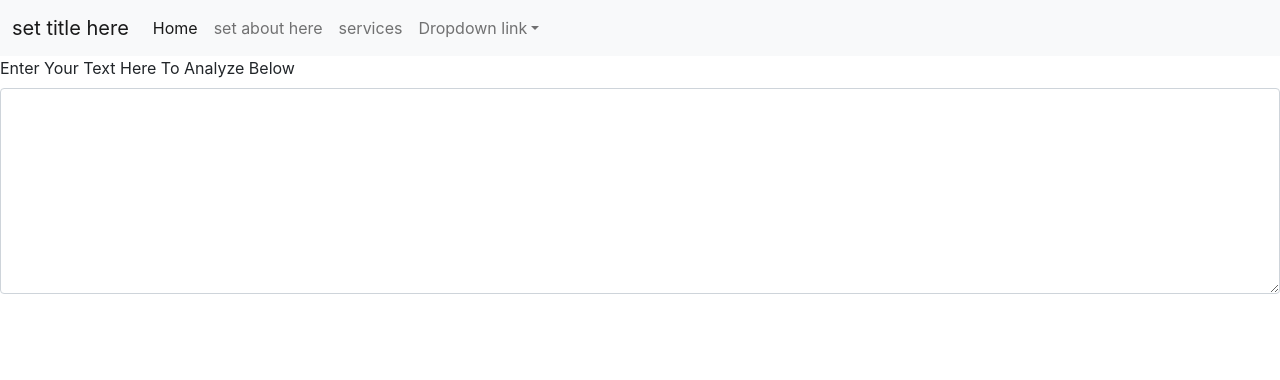
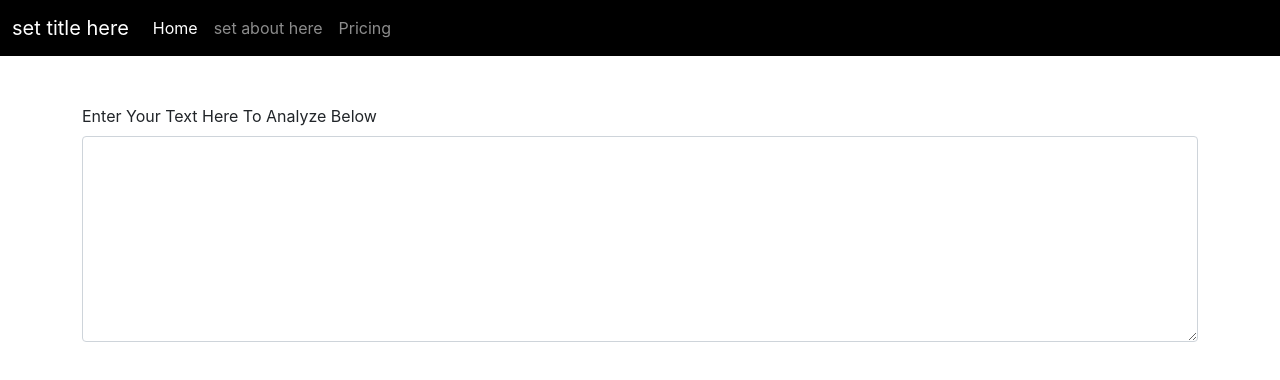
Before and after one commit to harsharansingh20/React-tracker, a React (Create React App) app in the folder textutils/: page / in a window 1280 px wide. Shown: the top 380 px of the page. Built offline with nearby package versions, Linux system fonts and the light colour scheme.

Commit message:
implementing props

```diff
--- a/textutils/src/components/Navbar.js
+++ b/textutils/src/components/Navbar.js
@@ -1,45 +1,37 @@
 import React from 'react'
+import PropTypes from 'prop-types'
 
 export default function Navbar(props) {
   return (
 
     <>
 
-<nav className="navbar navbar-expand-lg navbar-light bg-light">
+<nav className="navbar navbar-expand-lg navbar-dark bg-black">
   <div className="container-fluid">
     <a className="navbar-brand" href="#">{props.title}</a>
-    <button className="navbar-toggler" type="button" data-bs-toggle="collapse" data-bs-target="#navbarNavDropdown" aria-controls="navbarNavDropdown" aria-expanded="false" aria-label="Toggle navigation">
+    <button className="navbar-toggler" type="button" data-bs-toggle="collapse" data-bs-target="#navbarNavAltMarkup" aria-controls="navbarNavAltMarkup" aria-expanded="false" aria-label="Toggle navigation">
       <span className="navbar-toggler-icon"></span>
     </button>
-    <div className="collapse navbar-collapse" id="navbarNavDropdown">
-      <ul className="navbar-nav">
-        <li className="nav-item">
-          <a className="nav-link active" aria-current="page" href="#">Home</a>
-        </li>
-        <li className="nav-item">
-          <a className="nav-link" href="#">{props.about}</a>
-        </li>
-        <li className="nav-item">
-          <a className="nav-link" href="#">{props.services}</a>
-        </li>
-        <li className="nav-item dropdown">
-          <a className="nav-link dropdown-toggle" href="#" id="navbarDropdownMenuLink" role="button" data-bs-toggle="dropdown" aria-expanded="false">
-            Dropdown link
-          </a>
-          <ul className="dropdown-menu" aria-labelledby="navbarDropdownMenuLink">
-            <li><a className="dropdown-item" href="#">Action</a></li>
-            <li><a className="dropdown-item" href="#">Another action</a></li>
-            <li><a className="dropdown-item" href="#">Something else here</a></li>
-          </ul>
-        </li>
-      </ul>
+    <div className="collapse navbar-collapse" id="navbarNavAltMarkup">
+      <div className="navbar-nav">
+        <a className="nav-link active" aria-current="page" href="#">Home</a>
+        <a className="nav-link" href="#">{props.about}</a>
+        <a className="nav-link" href="#">Pricing</a>
+      </div>
     </div>
   </div>
 </nav>
+    </>
+
+  )
+}
 
 
+Navbar.propTypes = {
+  title : PropTypes.string
 
-
-    </>
-  )
 }
+Navbar.defaultProps = {
+title :  'set title here',
+about : 'About'
+}
--- a/textutils/src/components/TextForm.js
+++ b/textutils/src/components/TextForm.js
@@ -1,15 +1,18 @@
 import React from 'react'
+// import PropTypes from 'prop-types'
 
 export default function TextForm(props) {
   return (
 
     <>
+<div className="container my-5">
 
 <div className="mb-3">
   <label for="exampleFormControlTextarea1" className="form-label">{props.title}</label>
   <textarea className="form-control" id="exampleFormControlTextarea1" rows="8"></textarea>
 </div>
 
+</div>
 
 
 
```
